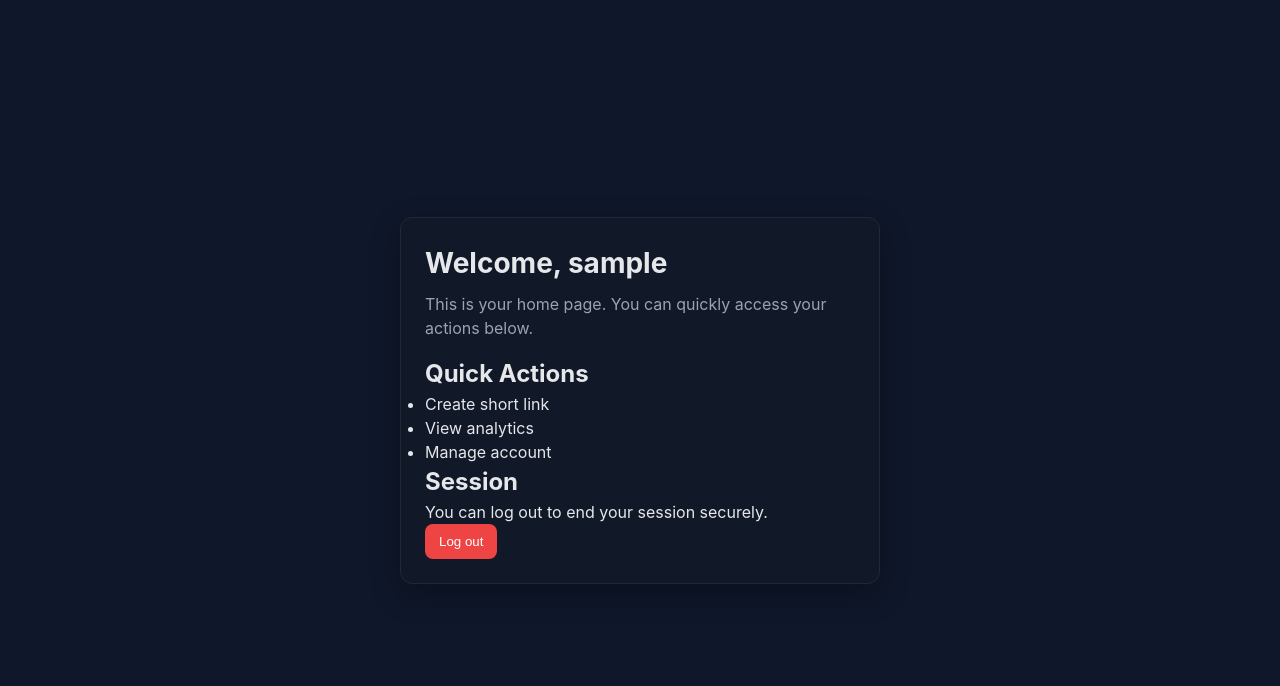
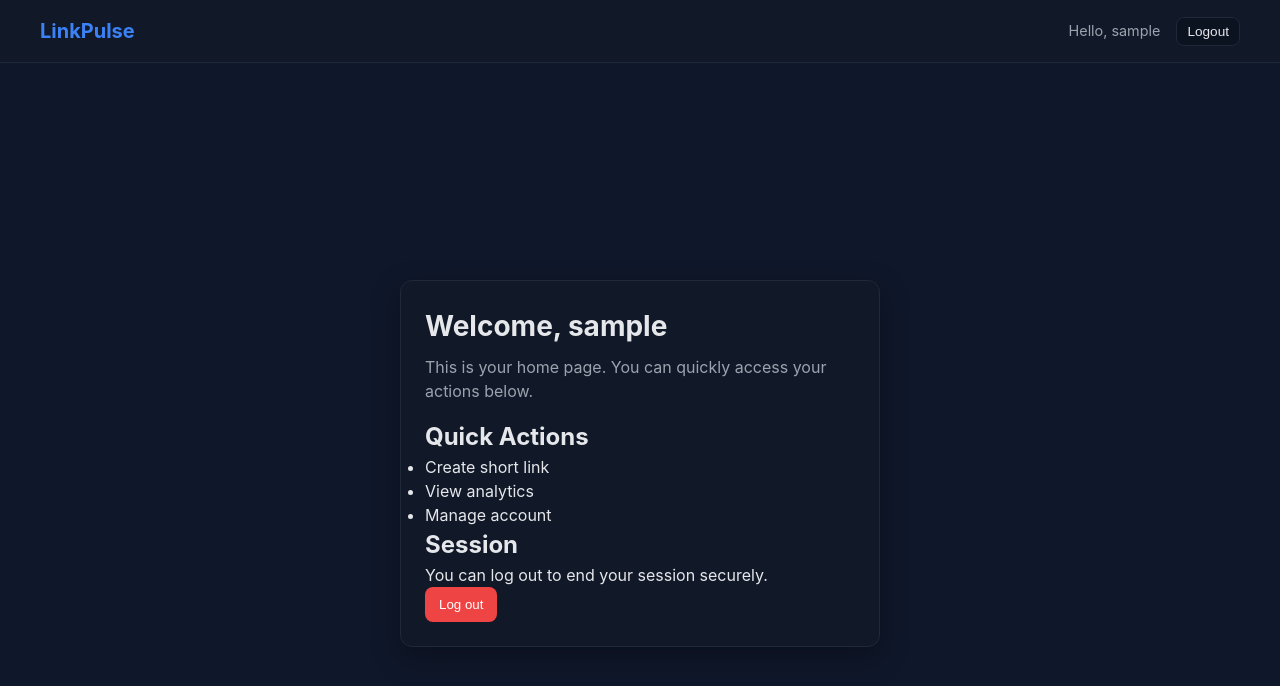
Before and after one commit to bbuzluk/surl-fe, a React (Vite) app: page / in a window 1280 px wide. Shown: the top 686 px of the page. Built offline with nearby package versions, Linux system fonts and the light colour scheme; sample sign-in values are in the browser's storage.

Commit message:
feat(layout): add MainLayout to wrap authenticated pages

```diff
--- /dev/null
+++ b/src/components/layout/MainLayout.tsx
@@ -0,0 +1,40 @@
+import React from 'react';
+import { Link, useNavigate } from 'react-router-dom';
+import { useAuth } from '../../commons/AuthContext';
+
+interface MainLayoutProps {
+    children: React.ReactNode;
+}
+
+const MainLayout: React.FC<MainLayoutProps> = ({ children }) => {
+    const { user, logout } = useAuth();
+    const navigate = useNavigate();
+
+    const handleLogout = () => {
+        logout();
+        navigate('/login');
+    };
+
+    return (
+        <div className="main-layout">
+            <header className="navbar">
+                <div className="navbar-container">
+                    <Link to="/" className="navbar-brand">LinkPulse</Link>
+
+                    <nav className="navbar-menu">
+                        <span className="user-welcome">Hello, {user?.username}</span>
+                        <button onClick={handleLogout} className="btn-secondary btn-sm">
+                            Logout
+                        </button>
+                    </nav>
+                </div>
+            </header>
+
+            <main className="main-content">
+                {children}
+            </main>
+        </div>
+    );
+};
+
+export default MainLayout;
--- a/src/index.css
+++ b/src/index.css
@@ -123,3 +123,127 @@ button {
   padding: 10px 12px;
   border-radius: 8px;
 }
+
+/* === LAYOUT STYLES === */
+.main-layout {
+  min-height: 100vh;
+  background-color: var(--bg);
+}
+
+.navbar {
+  background-color: var(--card);
+  border-bottom: 1px solid var(--border);
+  padding: 1rem 2rem;
+}
+
+.navbar-container {
+  max-width: 1200px;
+  margin: 0 auto;
+  display: flex;
+  justify-content: space-between;
+  align-items: center;
+}
+
+.navbar-brand {
+  font-size: 1.25rem;
+  font-weight: 700;
+  color: var(--primary);
+  text-decoration: none;
+}
+
+.navbar-menu {
+  display: flex;
+  align-items: center;
+  gap: 1rem;
+}
+
+.user-welcome {
+  color: var(--muted);
+  font-size: 0.9rem;
+}
+
+/* === DASHBOARD STYLES === */
+.dashboard-container {
+  max-width: 1000px;
+  margin: 0 auto;
+  padding: 2rem;
+}
+
+/* Create Link Section */
+.create-link-card {
+  margin-bottom: 2rem;
+  /* flex-grow sınıfı için */
+}
+
+.create-link-form {
+  display: flex;
+  gap: 1rem;
+  margin-top: 1rem;
+}
+
+.flex-grow {
+  flex-grow: 1;
+}
+
+/* Table Styles */
+.table-responsive {
+  overflow-x: auto;
+  border-radius: 8px;
+  border: 1px solid var(--border);
+}
+
+.custom-table {
+  width: 100%;
+  border-collapse: collapse;
+  background-color: var(--card);
+  color: var(--text);
+  font-size: 0.95rem;
+}
+
+.custom-table th {
+  background-color: #1f2937; /* Biraz daha koyu header */
+  padding: 12px 16px;
+  text-align: left;
+  font-weight: 600;
+  color: var(--muted);
+  border-bottom: 1px solid var(--border);
+}
+
+.custom-table td {
+  padding: 12px 16px;
+  border-bottom: 1px solid var(--border);
+  vertical-align: middle;
+}
+
+.custom-table tr:last-child td {
+  border-bottom: none;
+}
+
+/* Link Styling */
+.short-link {
+  color: var(--primary);
+  font-weight: 600;
+  text-decoration: none;
+}
+
+.short-link:hover {
+  text-decoration: underline;
+}
+
+.original-url-truncate {
+  max-width: 300px;
+  white-space: nowrap;
+  overflow: hidden;
+  text-overflow: ellipsis;
+  color: var(--muted);
+}
+
+/* Helper Buttons */
+.btn-sm {
+  padding: 6px 10px;
+  font-size: 0.85rem;
+}
+
+.text-muted {
+  color: var(--muted);
+}
--- a/src/pages/HomePage.tsx
+++ b/src/pages/HomePage.tsx
@@ -1,9 +1,11 @@
 import { useAuth } from '../commons/AuthContext';
+import MainLayout from '../components/layout/MainLayout';
 
 export default function HomePage() {
   const { user, logout } = useAuth();
 
   return (
+    <MainLayout>
     <div className="container">
       <div className="card">
         <h1 className="title">Welcome, {user?.username}</h1>
@@ -28,6 +30,6 @@ export default function HomePage() {
           </div>
         </div>
       </div>
-    </div>
+    </div></MainLayout>
   );
 }
```
